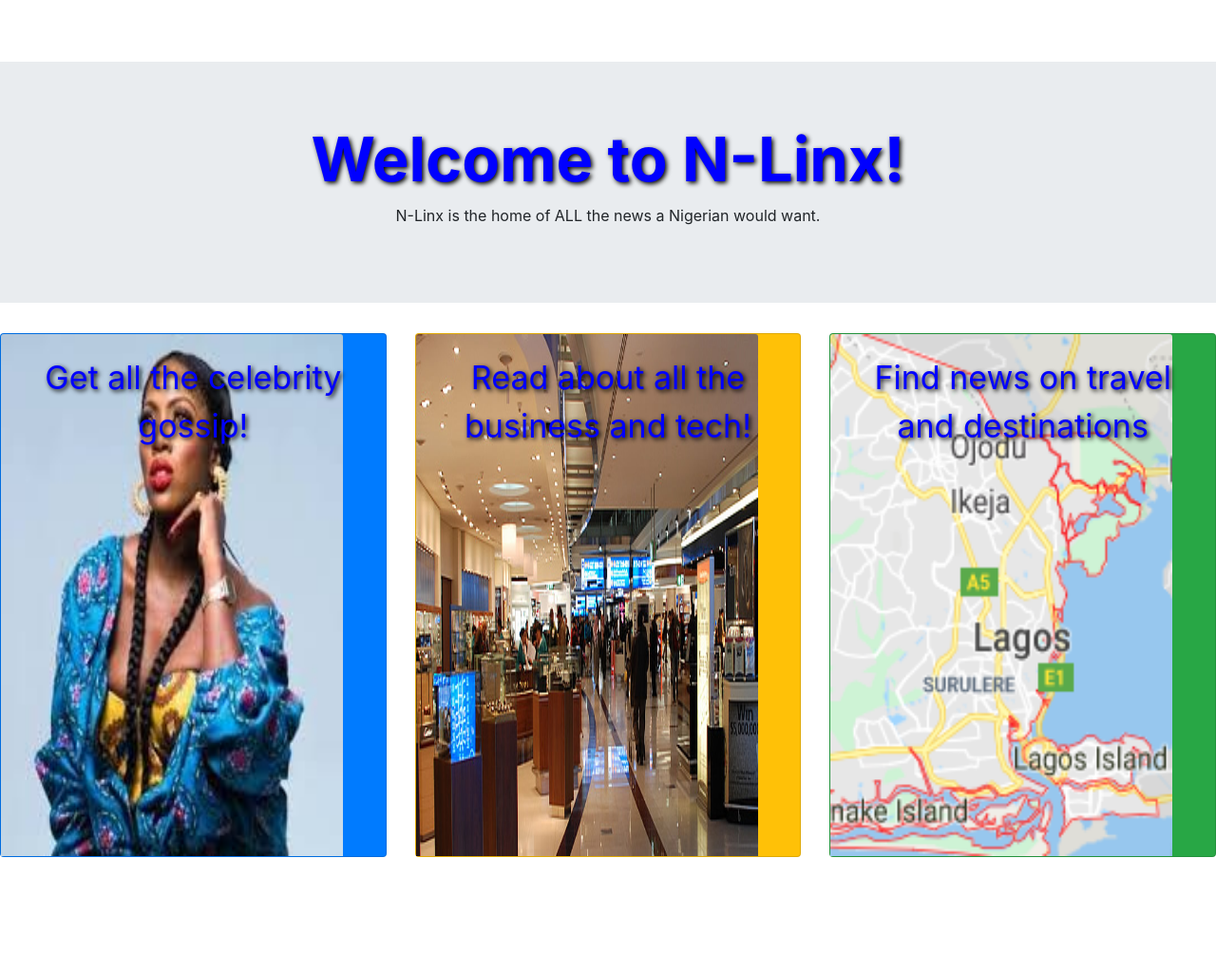
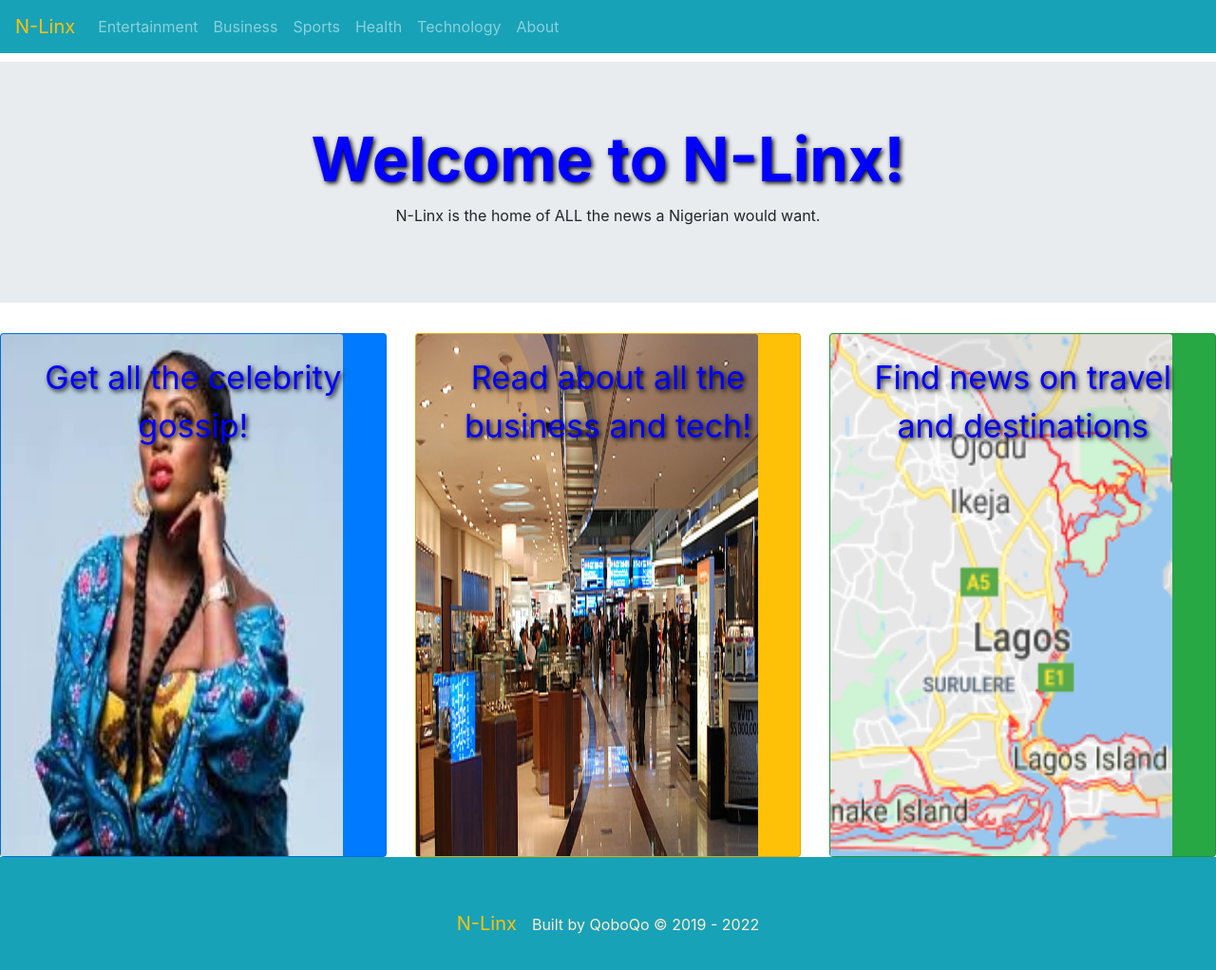
Before and after one commit to OceanDiaali/N-Linx, a React (Create React App) app: page / in a window 1280 px wide. Shown: the top 1022 px of the page at 95% size. Before the commit the page ends 903 px from the top, so only its background shows below. Built offline with nearby package versions, Linux system fonts and the light colour scheme.

Commit message:
add header and footer components in route

```diff
--- a/src/HeaderComponent.js
+++ b/src/HeaderComponent.js
@@ -7,31 +7,32 @@ export default class Header extends React.Component {
 
             <div>
                 <nav className="navbar navbar-expand-md bg-info navbar-dark fixed-top">
-                  <Link className="navbar-brand text-warning" to="/home">N-Linx</Link>
+                  <Link className="navbar-brand text-warning active " to="/home">N-Linx</Link>
                   <button className="navbar-toggler" type="button" data-toggle="collapse" data-target="#collapsibleNavbar">
                     <span className="navbar-toggler-icon"></span>
                   </button>
             <div className="collapse navbar-collapse" id="collapsibleNavbar">
                   <ul className="navbar-nav">
                     <li className="nav-item">
-                    <Link className="nav-link" to="/entertainment">Entertainment</Link>
+                    <Link className="nav-link " to="/entertainment">Entertainment</Link>
                     </li>
                     <li className="nav-item">
-                    <Link className="nav-link" to="/business">Business</Link>
+                    <Link className="nav-link " to="/business">Business</Link>
                     </li>
                     <li className="nav-item">
-                    <Link className="nav-link" to="/sports">Sports</Link>
+                    <Link className="nav-link " to="/sports">Sports</Link>
                     </li>
                     <li className="nav-item">
-                    <Link className="nav-link" to="/health">Health</Link>
+                    <Link className="nav-link " to="/health">Health</Link>
                     </li>
                     <li className="nav-item">
-                    <Link className="nav-link" to="/technology">Technology</Link>
+                    <Link className="nav-link " to="/technology">Technology</Link>
                     </li>
                     <li className="nav-item">
-                    <Link className="nav-link" to="/about">About</Link>
+                    <Link className="nav-link " to="/about">About</Link>
                     </li>
                   </ul>
+
             </div>
                 </nav>
             </div>
--- a/src/index.js
+++ b/src/index.js
@@ -12,10 +12,13 @@ import Sports from './Pages/Sports/sports';
 import Health from './Pages/Health/health';
 import About from './Pages/About/about';
 import Tech from './Pages/Tech/tech';
+import Header from './HeaderComponent';
+import Footer from './FooterComponent';
 
 
 const routing = (
 <Router>
+<Header/>
   <Route exact path="/" component={App} />
   <Route exact path="/home" component={Home}/>
   <Route exact path="/entertainment" component={Entertainment} />
@@ -24,13 +27,11 @@ const routing = (
   <Route exact path="/health" component={Health} />
   <Route exact path="/technology" component={Tech}/>
   <Route exact path="/about" component={About} />
+  <Footer/>
 </Router>
 );
 
 
 ReactDOM.render(routing, document.getElementById('root'));
 
-// If you want your app to work offline and load faster, you can change
-// unregister() to register() below. Note this comes with some pitfalls.
-// Learn more about service workers: https://bit.ly/CRA-PWA
 serviceWorker.unregister();
```
